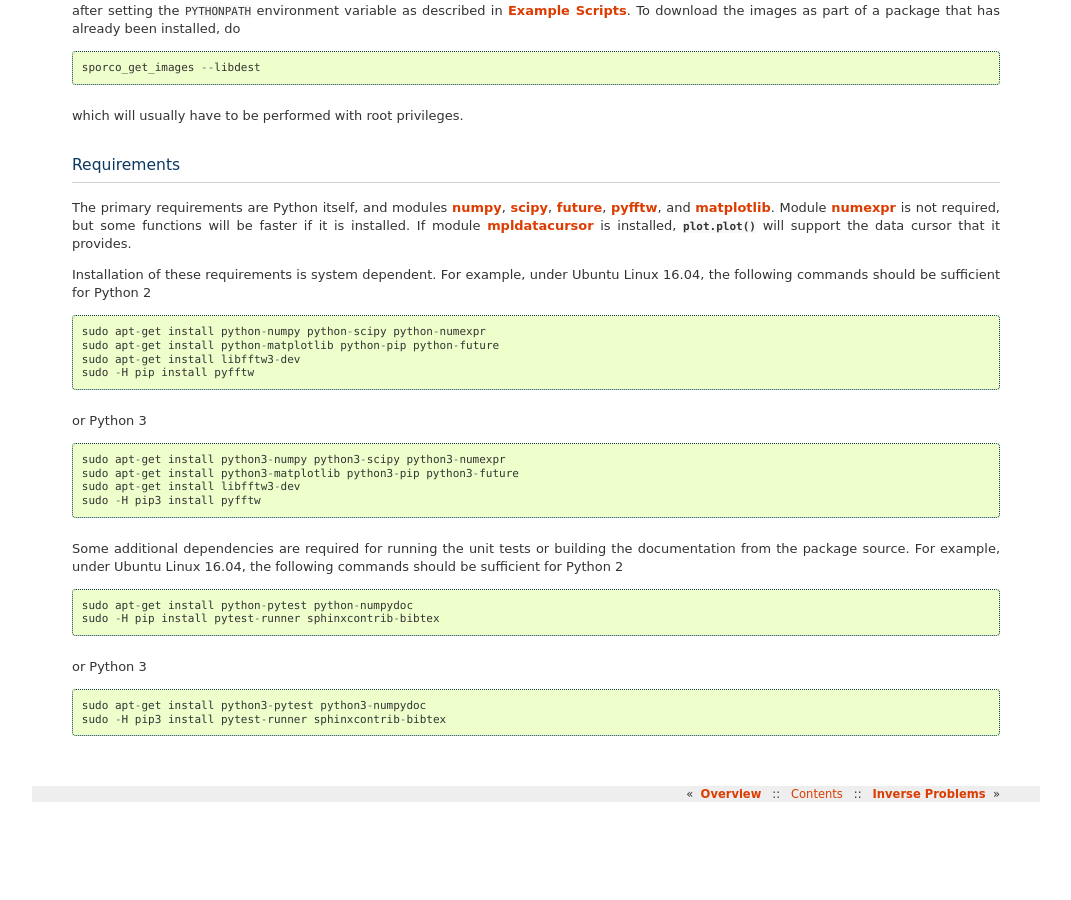
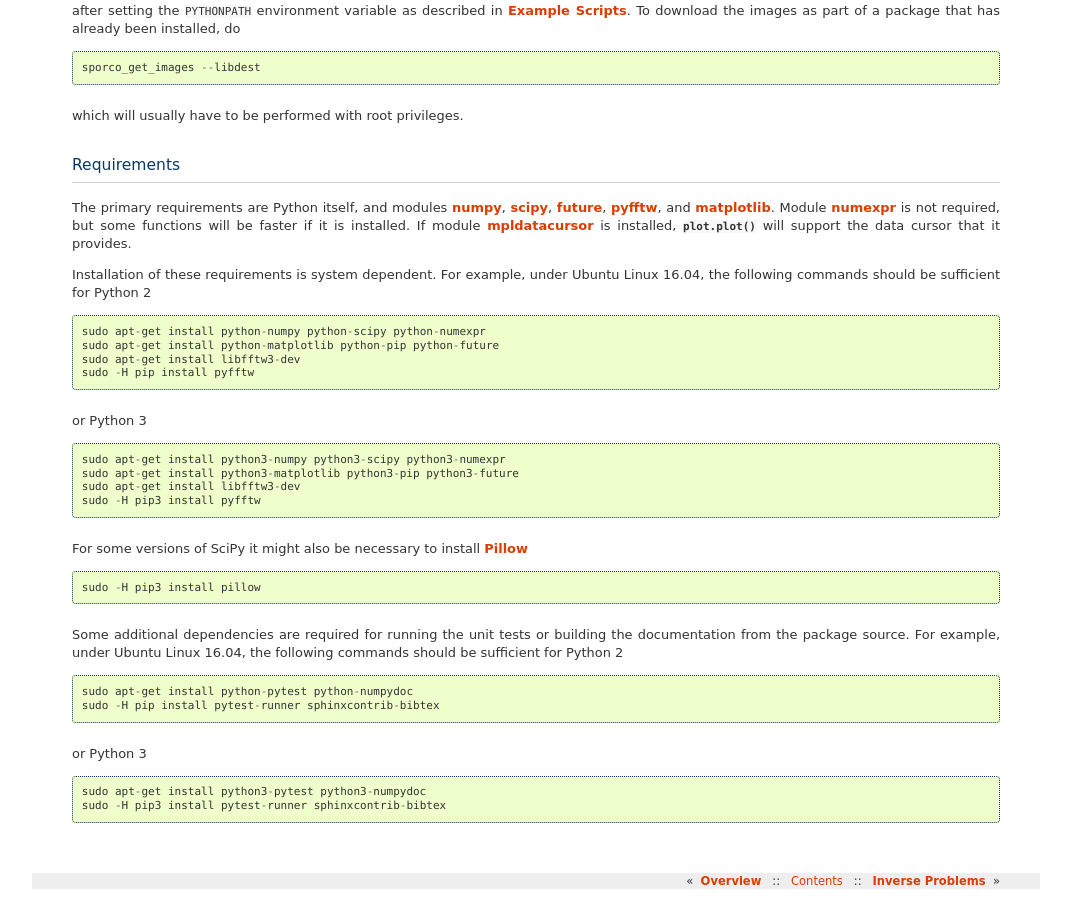
Before and after one commit to bwohlberg/sporco, a Sphinx documentation site: the page built from docs/source/install.rst, in a window 1280 px wide and 900 px high, scrolled down 836 px. Shown: the whole window, without its empty margins (104-1175 px from the left). Built offline with Sphinx 7.4.7, drawn with Linux system fonts in a browser that asks for light colours; pages that are not in the unit, such as notebooks, are missing from menus; before the commit the page ends 1650 px from its top, so only the background shows below that.

Commit message:
Update install instructions

```diff
--- a/README.rst
+++ b/README.rst
@@ -95,6 +95,12 @@ or Python 3
    sudo apt-get install libfftw3-dev
    sudo -H pip3 install pyfftw
 
+For some versions of SciPy it might also be necessary to install `Pillow <https://python-pillow.org/>`_
+
+::
+
+   sudo -H pip3 install pillow
+
 
 Some additional dependencies are required for running the unit tests or building the documentation from the package source. For example, under Ubuntu Linux 16.04, the following commands should be sufficient for Python 2
 
--- a/docs/source/install.rst
+++ b/docs/source/install.rst
@@ -104,6 +104,12 @@ or Python 3
    sudo apt-get install libfftw3-dev
    sudo -H pip3 install pyfftw
 
+For some versions of SciPy it might also be necessary to install `Pillow <https://python-pillow.org/>`_
+
+::
+
+   sudo -H pip3 install pillow
+
 
 Some additional dependencies are required for running the unit tests
 or building the documentation from the package source. For example,
```
